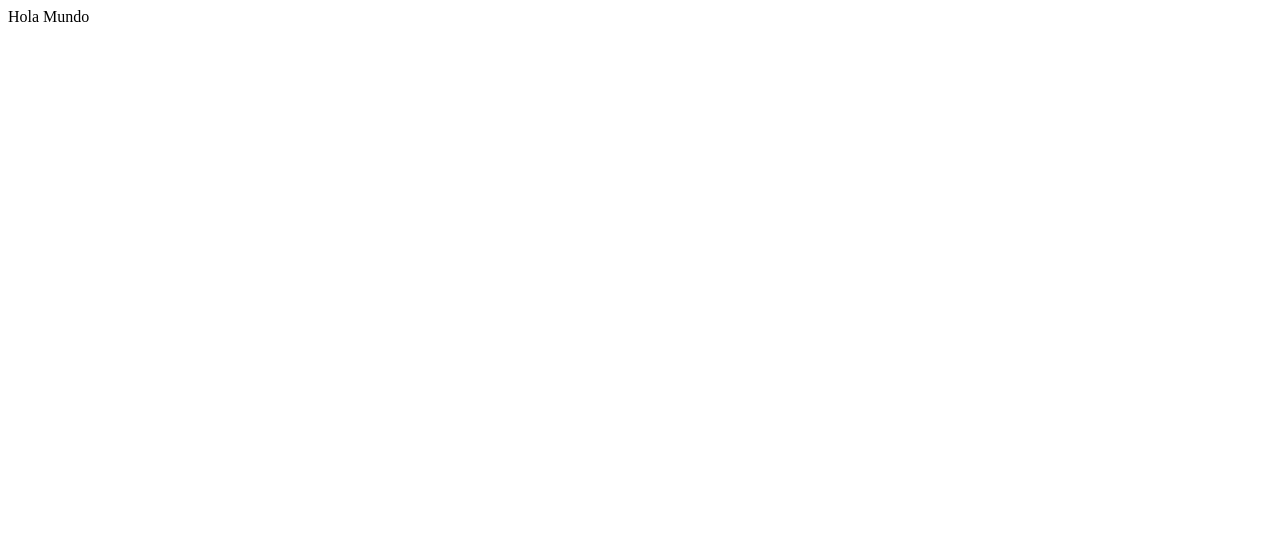
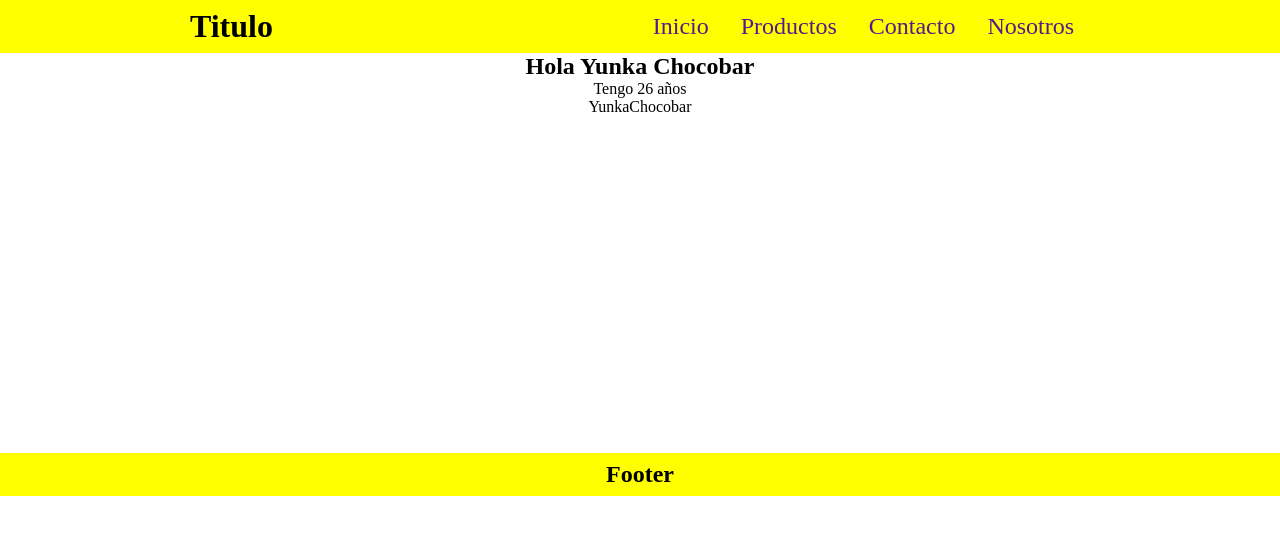
Before and after one commit to yunkamb/React, a React (Create React App) app: page / in a window 1280 px wide. Shown: the top 534 px of the page. Built offline with nearby package versions, Linux system fonts and the light colour scheme.

Commit message:
Segunda Entrega

```diff
--- /dev/null
+++ b/src/App.js
@@ -0,0 +1,22 @@
+import Header from "./Header"
+import Main from "./Main"
+import Footer from "./Footer"
+
+function App() {
+
+    const usuarios = ["Yunka", "Chocobar"]
+    return (
+        <>
+            <Header />
+            <Main
+                nombre="Yunka"
+                apellido="Chocobar"
+                edad={26}
+                usuarios={usuarios}
+            />
+            <Footer />
+        </>
+    )
+}
+
+export default App
--- /dev/null
+++ b/src/Footer.js
@@ -0,0 +1,9 @@
+function Footer() {
+    return (
+        <footer id="mainFooter">
+            <h2>Footer</h2>
+        </footer>
+    )
+}
+
+export default Footer
--- /dev/null
+++ b/src/Header.js
@@ -0,0 +1,12 @@
+import NavBar from "./components/NavBar"
+
+function Header() {
+    return (
+        <header id="mainHeader">
+            <h1>Titulo</h1>
+            <NavBar />
+        </header>
+    )
+}
+
+export default Header
--- /dev/null
+++ b/src/Main.js
@@ -0,0 +1,14 @@
+const Main = (props) => {
+
+    console.log(props)
+
+    return (
+        <main className="container">
+            <h2>Hola {props.nombre} {props.apellido}</h2>
+            <p>Tengo {props.edad} años</p>
+            <p>{props.usuarios}</p>
+        </main>
+    );
+}
+
+export default Main
--- a/src/components/NavBar.js
+++ b/src/components/NavBar.js
@@ -0,0 +1,12 @@
+function NavBar() {
+    return (
+            <nav>
+                <a href="">Inicio</a>
+                <a href="">Productos</a>
+                <a href="">Contacto</a>
+                <a href="">Nosotros</a>
+            </nav>
+    )
+}
+
+export default NavBar
--- a/src/index.js
+++ b/src/index.js
@@ -1,9 +1,6 @@
 import React from 'react';
+import ReactDOM from 'react-dom';
+import App from "./App"
+import "./style.css"
 
-import ReactDOM from 'react-dom';
-
-function App() {
-    return "Hola  Mundo"
-}
-
-ReactDOM.render(<App />, document.querySelector('#root'))
+ReactDOM.render(<App/>, document.querySelector('#root'))
--- /dev/null
+++ b/src/style.css
@@ -0,0 +1,25 @@
+* {
+    margin: 0;
+    padding: 0;
+    box-sizing: border-box;
+    text-decoration: none;
+    font-size: 62.5;
+}
+
+#mainHeader, #mainFooter{
+    background-color: yellow;
+    display: flex;
+    justify-content: space-around;
+    align-items: center;
+    padding: 0.5rem;
+}
+
+#mainHeader a {
+    font-size: 1.5rem;
+    margin: 1rem;
+}
+
+.container {
+    height: 50vh;
+    text-align: center;
+}
```
